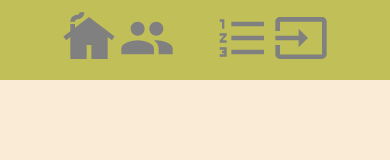
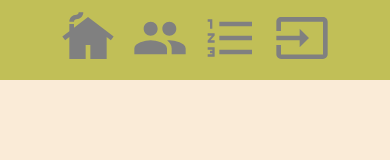
Before and after one commit to mginster22/fd-todolist-project, a React (Create React App) app in the folder client/: page / in a window 390 px wide. Shown: the top 160 px of the page. Built offline with nearby package versions, Linux system fonts and the light colour scheme.

Commit message:
Add adaptive for HomePAge

```diff
--- a/client/src/components/Header/Header.module.scss
+++ b/client/src/components/Header/Header.module.scss
@@ -16,3 +16,11 @@
   display: flex;
   gap: 40px;
 }
+@media screen and (max-width:445px) {
+  .nav_list{
+    justify-content: space-between;
+  }
+  .item{
+    gap:15px;
+  }
+}
```
